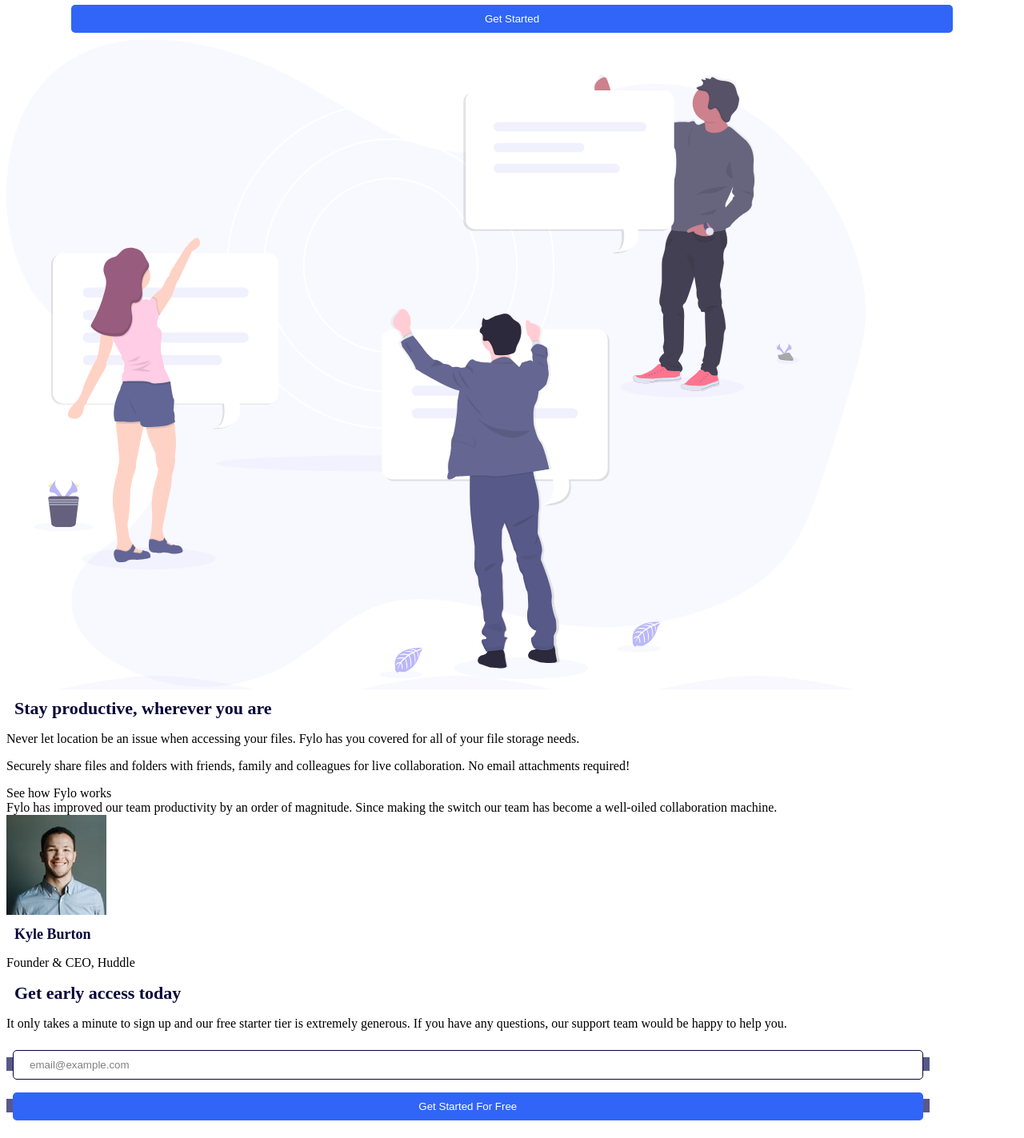
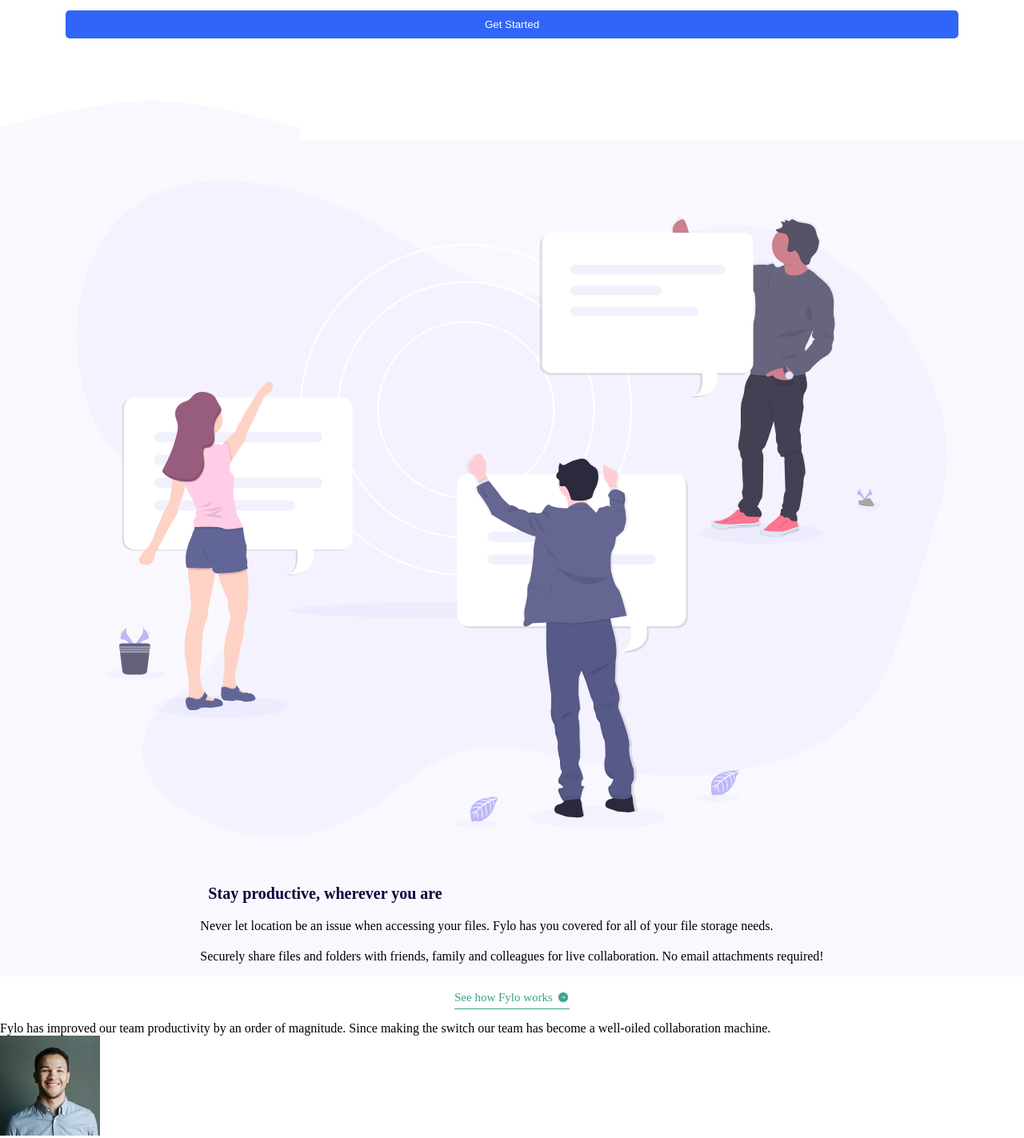
Before and after one commit to HopeAda/FyloLandingPage, a plain HTML site: page index.html in a window 1280 px wide. Shown: the part 1107-2530 px from the top of the page at 80% size. Drawn offline with Linux system fonts and the light colour scheme.

Commit message:
Constructed the 'See how fylo works' part

```diff
--- a/index.html
+++ b/index.html
@@ -31,8 +31,10 @@
       <button class="btn"> Get Started</button>
       </span>
     </div>
+    <div class="img"></div>
     <span class="main_part">
       <img src="images/illustration-2.svg" alt="" class="illustration">
+      <div class="text_part">
         <h2>  Stay productive, wherever you are
         </h2>
         <p>  Never let location be an issue when accessing your files. Fylo has you
@@ -41,9 +43,12 @@
           <p>Securely share files and folders with friends, family and colleagues for
           live collaboration. No email attachments required!
         </p>
+      </div>
     </span>
 
-    See how Fylo works
+    <div class="underline">
+      <p class="see">See how Fylo works</p>
+    </div>
 
 <div class="testimonial">
   <div class="message_part">  Fylo has improved our team productivity by an order of magnitude. Since
--- a/styles.css
+++ b/styles.css
@@ -21,6 +21,7 @@ html{
 
 body{
     font-size: 1.6rem;
+    margin: 0;
 }
 h1,
 h2,
@@ -33,7 +34,7 @@ h1{
     font-size: 2.5rem;
 }
 h2{
-    font-size: 2.2rem;
+    font-size: 2rem;
 }
 h3{
     font-size: 1.8rem;
@@ -42,7 +43,7 @@ h3{
     display: inline-flex;
     flex-direction: row;
     width: 100%;
-    padding: 2rem 2rem 2rem 1rem;
+    padding: 2rem;
     align-items: center;
     justify-content: space-between;
     margin-bottom: 3rem;
@@ -63,6 +64,7 @@ h3{
 
 .illustration{
     width: 85%;
+    margin-bottom: 3rem;
 }
 
 .intro_part{
@@ -74,9 +76,6 @@ h3{
     margin-top: 5rem;
     color: var(--VeryDarkBlue);
     padding: 0 2rem;
-}
-.intro_part .illustration{
-    margin-bottom: 2.5rem;
 }
 .intro_part p{
     padding: 1rem 0;
@@ -105,10 +104,57 @@ input:focus{
 
 
 
+.img{
+    height: 50px;
+    background: url(images/bg-curve-mobile.svg) no-repeat;
+    position: relative;
+    top: 70px;
 
+}
 .main_part{
-    background-image: url(images/bg-curve-mobile.svg);
+    display: flex;
+    flex-direction: column;
+    justify-content: center;
+    align-items: center;
+    margin-top: 7rem;
+    background-color: #f9f8fe;
 }
+.main_part .illustration{
+    margin-top: 5rem;
+}
+.main_part .text_part{
+    padding: 0 2.5rem;
+    margin-top: 2rem;
+}
+.text_part p{
+    margin-top: 2rem;
+}
+
+
+.underline{
+    display: inline-flex;
+    flex-direction: row;
+    justify-content: center;
+    align-items: center;
+    width: 100%;
+}
+.see{
+    padding-bottom: 5px;
+    border-bottom: 1.5px solid var(--ModerateCyan);
+    color: var(--ModerateCyan);
+    font-size: 1.5rem;
+}
+.see:hover::after{
+    margin-left: 8px
+}
+.see::after{
+    content: url(images/icon-arrow.svg);
+    margin-left: 5px;
+    position: relative;
+    top: 3px;
+    transition: margin .15s;
+    }
+
 
 .sign_up{
     background-color: var(--DesaturatedBlue);
```
Lines whose indentation alone changed are shown as unchanged.
